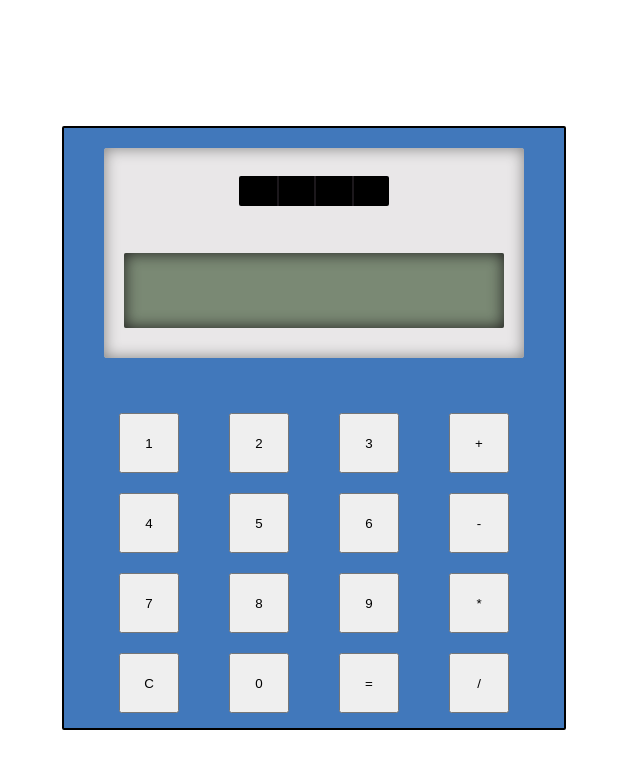
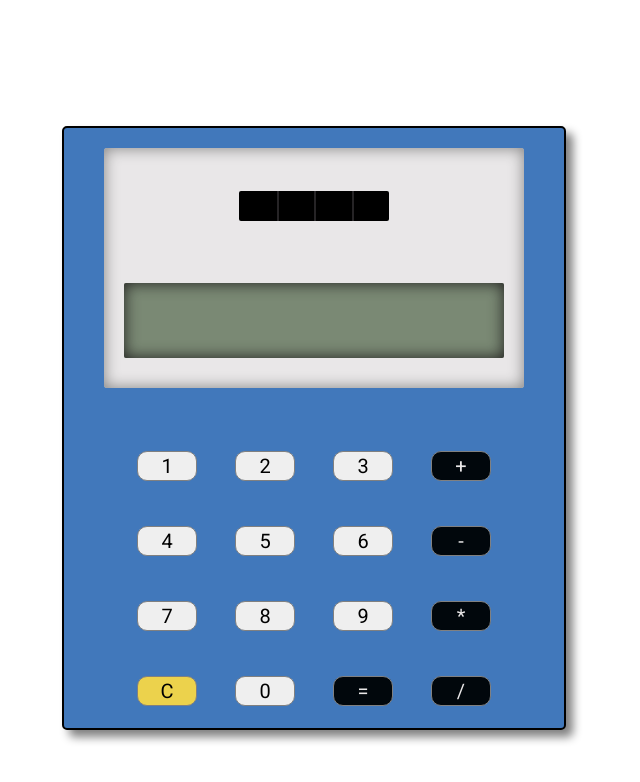
Before and after one commit to ddaly2/Calculator, a plain HTML site: page index.html in a window 1280 px wide. Shown: the whole page, without its empty margins (326-966 px from the left). Drawn offline with Linux system fonts and the light colour scheme.

Commit message:
Update index.html and styles.css

```diff
--- a/index.html
+++ b/index.html
@@ -25,25 +25,25 @@
                 <button class="btn numBtn" id="oneBtn" value="1">1</button>
                 <button class="btn numBtn" id="twoBtn" value="2">2</button>
                 <button class="btn numBtn" id="threeBtn" value="3">3</button>
-                <button class="btn" id="addBtn" value="add">+</button>
+                <button class="btn arithBtn" id="addBtn" value="add">+</button>
             </div>
             <div class="buttonRow">
                 <button class="btn numBtn" id="fourBtn" value="4">4</button>
                 <button class="btn numBtn" id="fiveBtn" value="5">5</button>
                 <button class="btn numBtn" id="sixBtn" value="6">6</button>
-                <button class="btn" id="subtractBtn" value="subtract">-</button>
+                <button class="btn arithBtn" id="subtractBtn" value="subtract">-</button>
             </div>
             <div class="buttonRow">
                 <button class="btn numBtn" id="sevenBtn" value="7">7</button>
                 <button class="btn numBtn" id="eightBtn" value="8">8</button>
                 <button class="btn numBtn" id="nineBtn" value="9">9</button>
-                <button class="btn" id="multiplyBtn" value="multiply">*</button>
+                <button class="btn arithBtn" id="multiplyBtn" value="multiply">*</button>
             </div>
             <div class="buttonRow">
                 <button class="btn" id="clearBtn">C</button>
                 <button class="btn numBtn" id="zeroBtn" value="0">0</button>
-                <button class="btn" id="totalBtn" value="total">=</button>
-                <button class="btn" id="divideBtn" value="divide">/</button>
+                <button class="btn arithBtn" id="totalBtn" value="total">=</button>
+                <button class="btn arithBtn" id="divideBtn" value="divide">/</button>
             </div>
         </div>
     </div>
--- a/styles.css
+++ b/styles.css
@@ -1,5 +1,4 @@
-@import url('https://fonts.googleapis.com/css2?family=Orbitron&display=swap');
-
+@import url('https://fonts.googleapis.com/css2?family=Orbitron&family=Roboto&display=swap');
 body {
     position: relative;
 }
@@ -12,7 +11,8 @@ body {
     width: 500px;
     display: grid;
     grid-template-rows: 1fr 1fr;
-    border-radius: 2px;
+    border-radius: 5px;
+    box-shadow: 7px 7px 10px gray;
 }
 
 #calculatorTop {
@@ -44,7 +44,7 @@ body {
     content: "";
     height: 100%;
     width: 2px;
-    background-color: rgb(28, 24, 28);
+    background-color: rgb(38, 36, 38);
     display: inline-block;
 }
 
@@ -53,7 +53,6 @@ body {
 }
 
 #calculatorScreenBottom {
-    border-top: 0px solid rgb(233, 231, 232);
     background-color: rgb(122, 137, 116);
     margin: 20px 20px 20px 20px;
     height: 75px;
@@ -70,6 +69,12 @@ body {
     font-family: "Orbitron", sans-serif;
 }
 
+#calculatorBottom {
+    display: grid;
+    align-items: center;
+    margin: 0 30px 0 30px ;
+}
+
 .buttonRow {
     margin: 10px;
     display: flex;
@@ -78,6 +83,25 @@ body {
 
 button {
     width: 60px;
-    height: 60px;
+    height: 30px;
     margin: 5px;
+    border-radius: 10px;
+    border: 1px solid gray;
+    transition: all .2s ease;
+    font-family: "Roboto", sans-serif;
+    font-size: 20px;
 }
+
+.arithBtn {
+    background-color: rgb(1, 7, 12);
+    color: rgb(233, 231, 232);
+}
+
+#clearBtn {
+    background-color: rgb(236, 210, 76);
+}
+
+button:hover {
+    cursor: pointer;
+    box-shadow: 0 0 15px rgb(30, 29, 29);
+}
```
